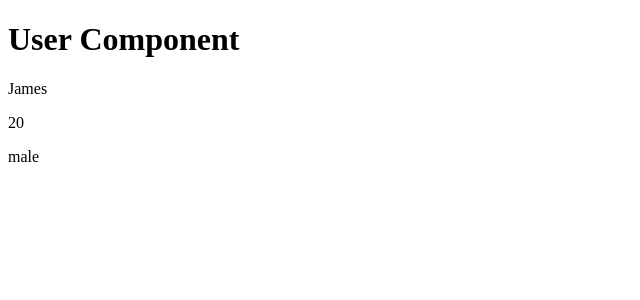
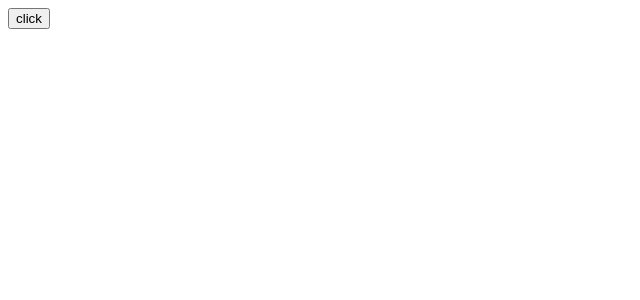
Before and after one commit to fp024/introduction-to-frontend-development-with-react-js-study, a React (Vite) app in the folder chap03/vite-react-chap03/: page / in a window 1280 px wide. Shown: the top 300 px of the page, without its empty margins (0-640 px from the left). Built offline with nearby package versions, Linux system fonts and the light colour scheme.

Commit message:
3.5.1 이벤트 속성 ~ p121

```diff
--- a/chap03/vite-react-chap03/src/App.tsx
+++ b/chap03/vite-react-chap03/src/App.tsx
@@ -1,11 +1,5 @@
-import User from './components/User';
+import Button from './components/Button';
 
 export default function App() {
-  return (
-    <User title="User Component">
-      <p>James</p>
-      <p>20</p>
-      <p>male</p>
-    </User>
-  );
+  return <Button onFive={() => alert('five')} />;
 }
--- /dev/null
+++ b/chap03/vite-react-chap03/src/components/Button.tsx
@@ -0,0 +1,3 @@
+export default function Button({ onFive }: Readonly<{ onFive: () => void }>) {
+  return <button onClick={onFive}>click</button>;
+}
--- a/chap03/vite-react-chap03/src/components/User.tsx
+++ /dev/null
@@ -1,14 +0,0 @@
-export default function User({
-  title,
-  children,
-}: Readonly<{
-  title: string;
-  children: React.ReactNode;
-}>) {
-  return (
-    <>
-      <h1>{title}</h1>
-      {children}
-    </>
-  );
-}
```
